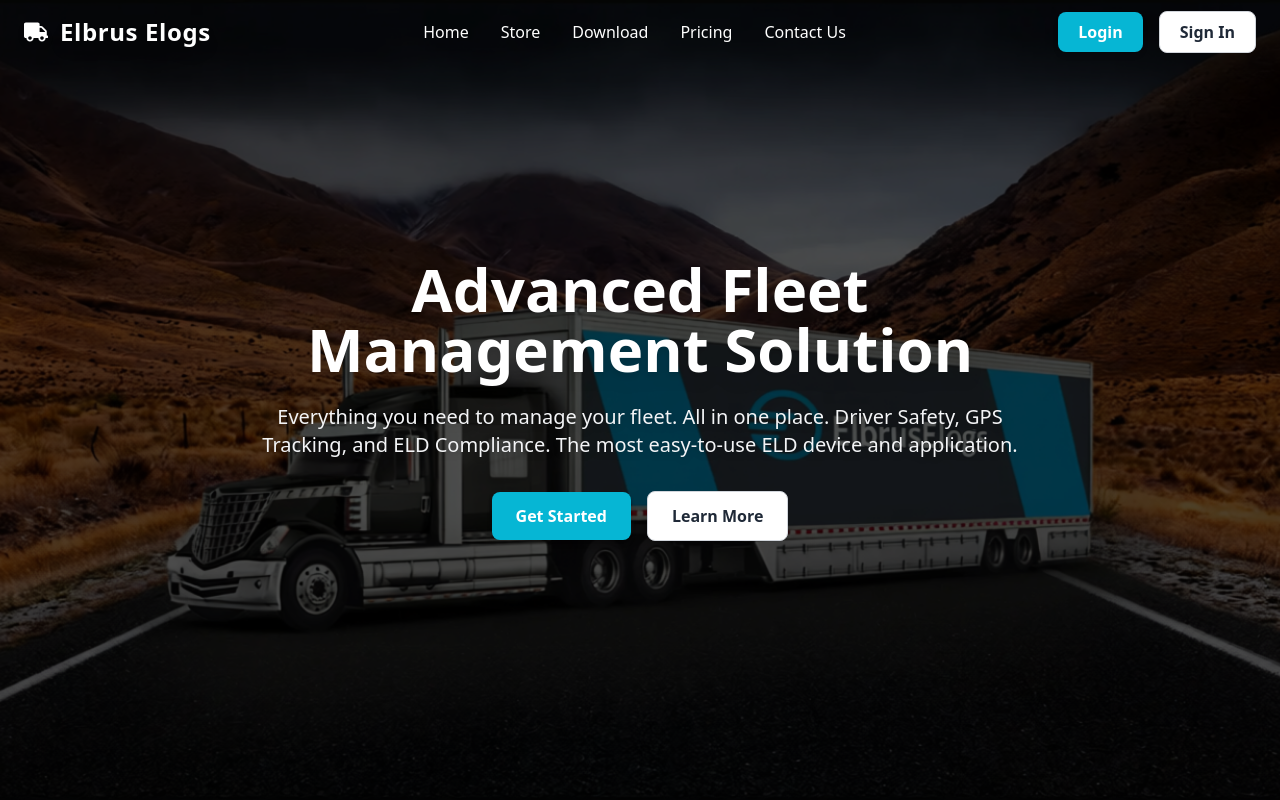
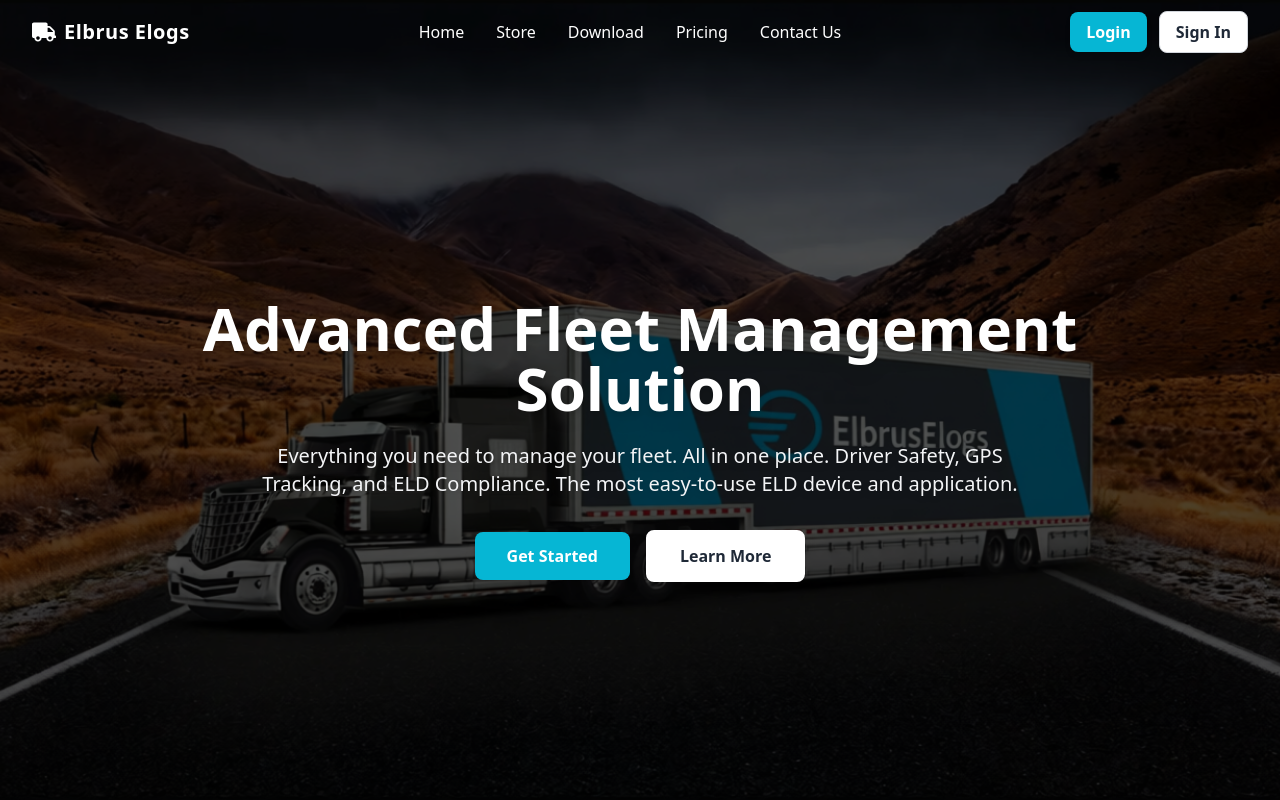
Before and after one commit to asfan2005/trakcode, a React (Vite) app: page / in a window 1280 px wide. Shown: the top 800 px of the page. Built offline with nearby package versions, Linux system fonts and the light colour scheme.

Commit message:
Yangi o'zgartirishlar

```diff
--- a/src/components/header/Header.jsx
+++ b/src/components/header/Header.jsx
@@ -27,7 +27,7 @@
   const handleSignIn = () => navigate("/signup");
 
   return (
-    <div className="min-h-screen relative z-[1000] font-sans">
+    <div className="min-h-screen relative font-sans">
       {/* Background Image */}
       <div
         className="absolute inset-0 bg-cover bg-center bg-no-repeat"
@@ -43,34 +43,29 @@
       <div className="relative z-10">
         {/* Header */}
         <header
-          className={`fixed top-0 left-0 right-0 z-[1000] transition-all duration-300 ${
+          className={`fixed top-0 left-0 right-0 z-50 transition-all duration-300 ${
             scrollY > 50
-              ? "bg-white/95 backdrop-blur-sm shadow-md"
+              ? "bg-white/96 backdrop-blur-md shadow-lg"
               : "bg-transparent"
           }`}
         >
-          <div className="container mx-auto px-4 sm:px-6">
+          <div className="w-full max-w-none px-4 sm:px-6 lg:px-8">
             <div className="flex items-center justify-between h-16">
               {/* Logo */}
-              <a
-                href="/"
-                className="flex items-center space-x-2 sm:space-x-3 cursor-pointer hover:opacity-80 transition"
-              >
+              <div className="flex items-center space-x-2 flex-shrink-0">
                 <FaTruck
-                  className={`h-5 w-5 sm:h-6 sm:w-6 transition-all duration-300 ${
-                    scrollY > 50
-                      ? "text-cyan-600"
-                      : "text-white drop-shadow-md"
+                  className={`h-6 w-6 transition-colors duration-300 ${
+                    scrollY > 50 ? "text-cyan-600" : "text-white"
                   }`}
                 />
                 <span
-                  className={`text-xl sm:text-2xl font-bold tracking-wide transition-colors ${
-                    scrollY > 50 ? "text-gray-900" : "text-white drop-shadow-lg"
+                  className={`text-xl font-bold tracking-wide transition-colors duration-300 ${
+                    scrollY > 50 ? "text-gray-900" : "text-white"
                   }`}
                 >
                   Elbrus Elogs
                 </span>
-              </a>
+              </div>
 
               {/* Desktop Navigation */}
               <nav className="hidden lg:flex items-center space-x-8">
@@ -78,29 +73,29 @@
                   <a
                     key={item.label}
                     href={item.path}
-                    className={`relative transition-colors duration-200 font-medium text-base group ${
+                    className={`relative font-medium text-base transition-colors duration-200 group ${
                       scrollY > 50
                         ? "text-gray-700 hover:text-cyan-600"
                         : "text-white hover:text-cyan-200"
                     }`}
                   >
                     {item.label}
-                    <span className="absolute left-0 bottom-0 h-[2px] w-0 bg-cyan-500 transition-all group-hover:w-full"></span>
+                    <span className="absolute left-0 bottom-0 h-0.5 w-0 bg-cyan-500 transition-all duration-300 group-hover:w-full"></span>
                   </a>
                 ))}
               </nav>
 
               {/* Desktop Buttons */}
-              <div className="hidden lg:flex items-center space-x-4">
+              <div className="hidden lg:flex items-center space-x-3 flex-shrink-0">
                 <button
                   onClick={handleLogin}
-                  className="px-5 py-2 rounded-lg font-semibold bg-cyan-500 hover:bg-cyan-600 text-white shadow-md transition-transform transform hover:scale-105"
+                  className="px-4 py-2 rounded-lg text-base font-semibold bg-cyan-500 hover:bg-cyan-600 text-white shadow-md transition-all duration-200 hover:shadow-lg"
                 >
                   Login
                 </button>
                 <button
                   onClick={handleSignIn}
-                  className="px-5 py-2 rounded-lg font-semibold border border-gray-300 hover:border-cyan-400 bg-white text-gray-800 hover:bg-gray-100 transition-transform transform hover:scale-105"
+                  className="px-4 py-2 rounded-lg text-base font-semibold border border-gray-300 hover:border-cyan-400 bg-white text-gray-800 hover:bg-gray-50 transition-all duration-200"
                 >
                   Sign In
                 </button>
@@ -109,8 +104,8 @@
               {/* Mobile Menu Button */}
               <button
                 onClick={() => setIsMenuOpen(!isMenuOpen)}
-                className={`lg:hidden p-2 rounded-md transition-colors ${
-                  scrollY > 50 ? "text-gray-800" : "text-white"
+                className={`lg:hidden p-2 rounded-md transition-colors duration-200 ${
+                  scrollY > 50 ? "text-gray-800 hover:bg-gray-100" : "text-white hover:bg-white/10"
                 }`}
                 aria-label="Toggle Menu"
               >
@@ -125,25 +120,25 @@
 
           {/* Mobile Menu */}
           {isMenuOpen && (
-            <div className="lg:hidden bg-white/95 backdrop-blur-sm border-t border-gray-200 shadow-md animate-slideDown">
-              <div className="px-4 py-4 space-y-3">
+            <div className="lg:hidden bg-white/98 backdrop-blur-md border-t border-gray-200 shadow-lg">
+              <div className="px-4 py-4 space-y-2">
                 {navigation.map((item) => (
                   <a
                     key={item.label}
                     href={item.path}
                     onClick={() => setIsMenuOpen(false)}
-                    className="block px-3 py-2 rounded-md text-gray-700 hover:text-cyan-600 hover:bg-gray-100 transition text-base font-medium"
+                    className="block px-4 py-3 rounded-lg text-gray-700 hover:text-cyan-600 hover:bg-cyan-50 transition-all duration-200 text-base font-medium"
                   >
                     {item.label}
                   </a>
                 ))}
-                <div className="flex flex-col space-y-3">
+                <div className="pt-3 space-y-3">
                   <button
                     onClick={() => {
                       handleLogin();
                       setIsMenuOpen(false);
                     }}
-                    className="w-full bg-cyan-500 hover:bg-cyan-600 text-white px-6 py-2 rounded-lg font-semibold transition-colors"
+                    className="w-full bg-cyan-500 hover:bg-cyan-600 text-white px-4 py-3 rounded-lg font-semibold transition-colors duration-200 text-base"
                   >
                     Login
                   </button>
@@ -152,7 +147,7 @@
                       handleSignIn();
                       setIsMenuOpen(false);
                     }}
-                    className="w-full bg-white border border-gray-300 hover:border-cyan-400 hover:bg-gray-100 text-gray-800 px-6 py-2 rounded-lg font-semibold transition-colors"
+                    className="w-full bg-white border border-gray-300 hover:border-cyan-400 hover:bg-gray-50 text-gray-800 px-4 py-3 rounded-lg font-semibold transition-colors duration-200 text-base"
                   >
                     Sign In
                   </button>
@@ -163,25 +158,31 @@
         </header>
 
         {/* ================= HERO SECTION ================= */}
-<section className="relative min-h-screen flex items-center justify-center text-center px-4">
-  <div className="max-w-3xl">
+        <section className="relative min-h-screen flex items-center justify-center text-center px-4 sm:px-6 lg:px-8 pt-20">
+          <div className="max-w-4xl mx-auto w-full">
             {/* H1 text */}
-    <h1 className="text-4xl sm:text-5xl md:text-6xl font-extrabold text-white drop-shadow-lg leading-tight">
+            <h1 className="text-3xl sm:text-4xl md:text-5xl lg:text-6xl font-extrabold text-white drop-shadow-lg leading-tight mb-6">
               Advanced Fleet Management Solution
             </h1>
 
             {/* P text */}
-    <p className="mt-6 text-lg sm:text-xl text-gray-100 leading-relaxed drop-shadow-md">
+            <p className="text-lg sm:text-xl text-gray-100 leading-relaxed drop-shadow-md max-w-3xl mx-auto mb-8">
               Everything you need to manage your fleet. All in one place. Driver Safety, GPS Tracking,
               and ELD Compliance. The most easy-to-use ELD device and application.
             </p>
 
             {/* CTA Buttons */}
-    <div onClick={() => navigate("/login")} className="mt-8 flex flex-col sm:flex-row items-center justify-center gap-4">
-      <button className="px-6 py-3 rounded-lg font-semibold bg-cyan-500 hover:bg-cyan-600 text-white shadow-md transition-transform transform hover:scale-105">
+            <div className="flex flex-col sm:flex-row items-center justify-center gap-4">
+              <button
+                onClick={() => navigate("/login")}
+                className="w-full sm:w-auto px-8 py-3 rounded-lg font-semibold bg-cyan-500 hover:bg-cyan-600 text-white shadow-lg transition-all duration-200 hover:shadow-xl text-base"
+              >
                 Get Started
               </button>
-      <button onClick={() => navigate("/login")} className="px-6 py-3 rounded-lg font-semibold border border-gray-300 hover:border-cyan-400 bg-white text-gray-800 hover:bg-gray-100 transition-transform transform hover:scale-105">
+              <button
+                onClick={() => navigate("/login")}
+                className="w-full sm:w-auto px-8 py-3 rounded-lg font-semibold border-2 border-white hover:border-cyan-400 bg-white text-gray-800 hover:bg-gray-50 transition-all duration-200 text-base"
+              >
                 Learn More
               </button>
             </div>
```
Lines whose indentation alone changed are shown as unchanged.
